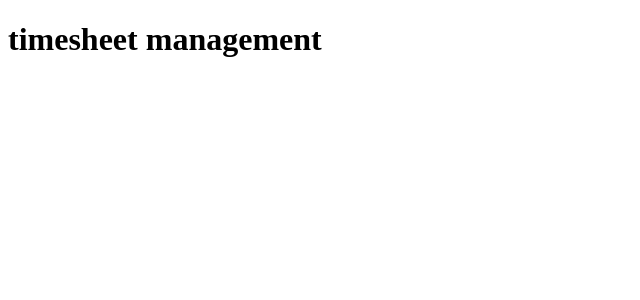
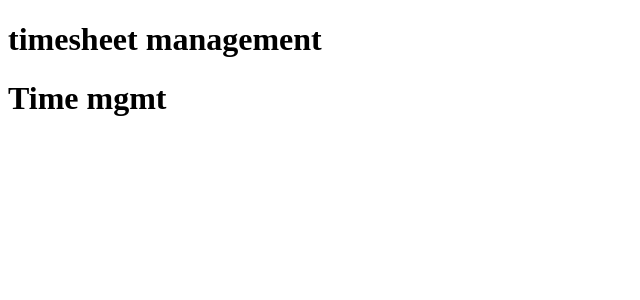
Before and after one commit to TVM-Info-Tech-Pvt-LTD/EMS-Frontend, an Angular app in the folder timesheetmanagement/: page / in a window 1280 px wide. Shown: the top 300 px of the page, without its empty margins (0-640 px from the left). Built offline with nearby package versions, Linux system fonts and the light colour scheme.

Commit message:
testcommit

```diff
--- a/timesheetmanagement/src/app/app.component.html
+++ b/timesheetmanagement/src/app/app.component.html
@@ -1 +1,2 @@
 <h1>timesheet management</h1>
+<h1>Time mgmt</h1>
```
